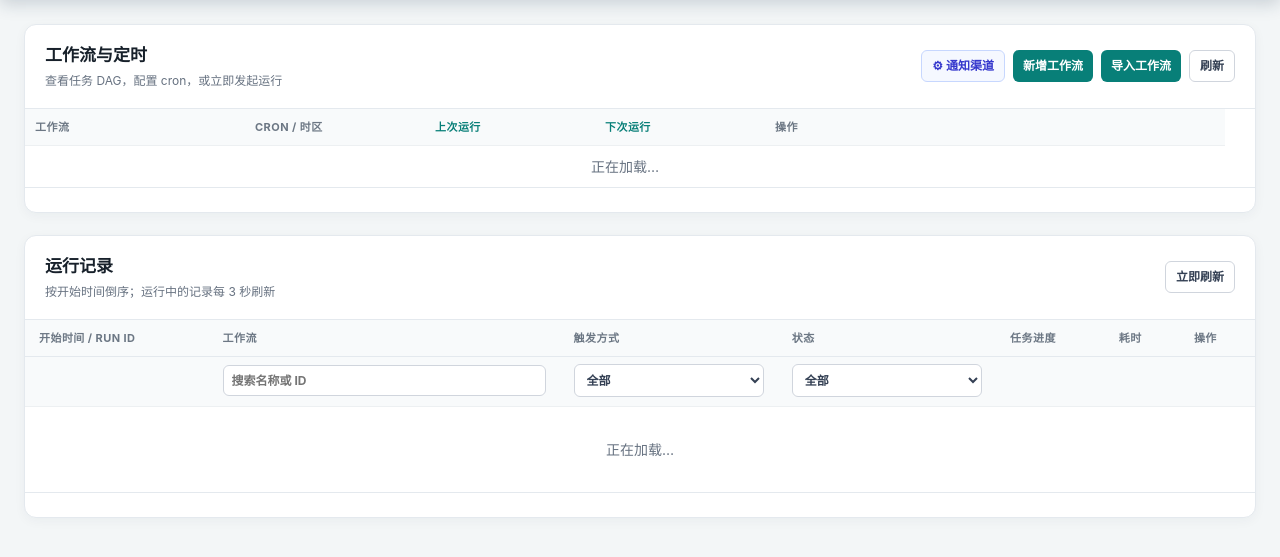
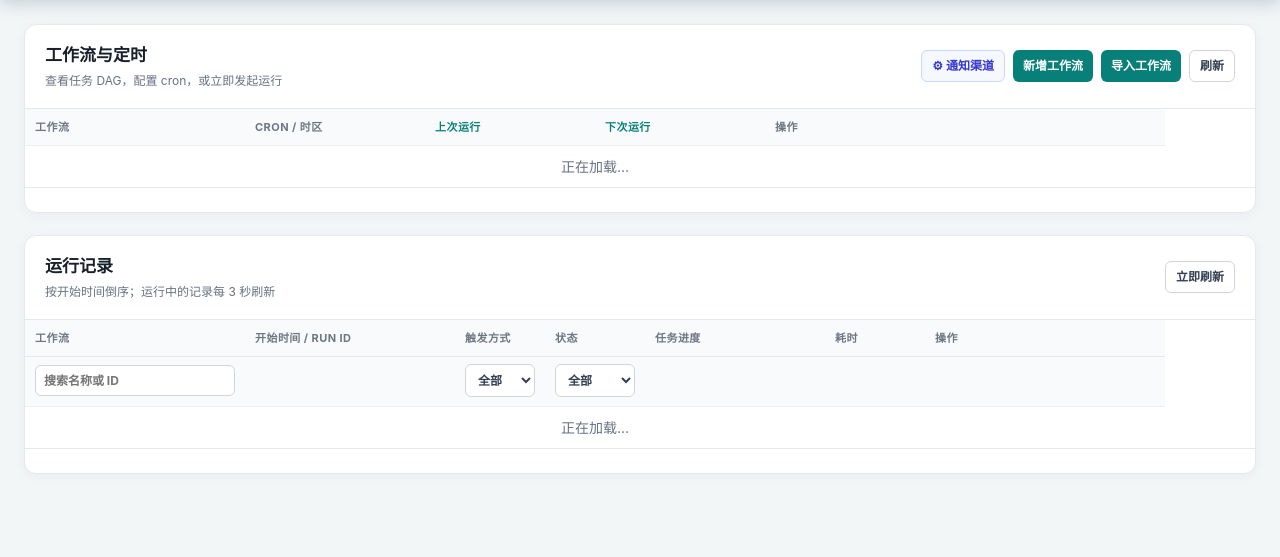
Before and after one commit to kbxu/DAG-Runner, a Python web app: template dagrunner/templates/index.html in a window 1280 px wide. Shown: the part 143-700 px from the top of the page. Run offline with Jinja, Linux system fonts and the light colour scheme; the template is opened without the code that fills it, so the values that code supplies are empty.

Commit message:
style: update ui sizes and orders

```diff
--- a/dagrunner/static/app.js
+++ b/dagrunner/static/app.js
@@ -231,7 +231,7 @@ async function loadRuns(resetPage=false) {
       }
       const handled = r.handled_count ? ` · ${t("已处理 {count}", {count:r.handled_count})}` : "";
       const triggerLabels = {manual:t("手动"),schedule:t("定时"),rerun:t("重跑"),resume:t("失败续跑")};
-      return `<tr><td><div>${fmt(r.start_time)}</div><div class="secondary mono">${esc(r.run_id)}</div></td><td><button class="workflow-link" onclick='showRun(${jsArg(r.run_id)})'>${esc(r.workflow_description || r.workflow_name)}</button><div class="workflow-id mono">${esc(r.workflow_name)}</div></td><td>${esc(triggerLabels[r.trigger_type] || r.trigger_type || "manual")}</td><td>${statusBadge(r.status)}</td><td><div class="progress"><span style="width:${percent}%"></span></div><div class="progress-label">${complete}/${r.task_count || 0} · ${t("成功")} ${r.success_count || 0}${handled}</div></td><td>${duration(r.start_time, r.end_time)}</td><td><div class="actions">${actions.join("")}</div></td></tr>`;
+      return `<tr><td><button class="workflow-link" title="${esc(r.workflow_description || r.workflow_name)}" onclick='showRun(${jsArg(r.run_id)})'>${esc(r.workflow_description || r.workflow_name)}</button><div class="workflow-id mono" title="${esc(r.workflow_name)}">${esc(r.workflow_name)}</div></td><td><div>${fmt(r.start_time)}</div><div class="secondary mono" title="${esc(r.run_id)}">${esc(r.run_id)}</div></td><td>${esc(triggerLabels[r.trigger_type] || r.trigger_type || "manual")}</td><td>${statusBadge(r.status)}</td><td><div class="progress"><span style="width:${percent}%"></span></div><div class="progress-label">${complete}/${r.task_count || 0} · ${t("成功")} ${r.success_count || 0}${handled}</div></td><td>${duration(r.start_time, r.end_time)}</td><td><div class="actions">${actions.join("")}</div></td></tr>`;
     }).join("") || `<tr><td colspan="7" class="empty">${t("没有符合条件的运行记录")}</td></tr>`;
     renderRunPagination();
   } catch (error) { if (!error.offline) toast(error.message, true); }
--- a/dagrunner/static/style.css
+++ b/dagrunner/static/style.css
@@ -35,16 +35,25 @@ main { max-width: 1500px; margin: 24px auto 60px; padding: 0 24px; }
 h2 { margin: 0; font-size: 17px; }
 .panel-head p { margin: 3px 0 0; color: var(--muted); font-size: 12px; }
 .table-wrap { overflow-x: auto; }
-.workflow-list-table { width: 1200px; min-width: 1200px; max-width: 1200px; table-layout: fixed; }
+.workflow-list-table, .run-list-table { width: 1140px; min-width: 1140px; max-width: 1140px; table-layout: fixed; }
 .workflow-col-name { width: 220px; }
 .workflow-col-schedule { width: 180px; }
 .workflow-col-time { width: 170px; }
-.workflow-col-actions { width: 460px; }
-.workflow-list-table th, .workflow-list-table td { padding: 10px; white-space: nowrap; }
-.workflow-list-table .workflow-link { display: block; max-width: 100%; overflow: hidden; text-overflow: ellipsis; white-space: nowrap; text-align: left; }
+.workflow-col-actions { width: 400px; }
+.run-col-time { width: 210px; }
+.run-col-trigger { width: 90px; }
+.run-col-status { width: 100px; }
+.run-col-progress { width: 180px; }
+.run-col-duration { width: 100px; }
+.run-col-actions { width: 240px; }
+.workflow-list-table th, .workflow-list-table td, .run-list-table th, .run-list-table td { padding: 10px; white-space: nowrap; }
+.workflow-list-table .workflow-link, .run-list-table .workflow-link { display: block; max-width: 100%; overflow: hidden; text-overflow: ellipsis; white-space: nowrap; text-align: left; }
 .workflow-list-table .schedule-summary { width: 100%; }
-.workflow-list-table .actions { flex-wrap: nowrap; min-width: 0; }
-.workflow-list-table .actions .button { flex-shrink: 0; }
+.workflow-list-table .actions, .run-list-table .actions { flex-wrap: nowrap; min-width: 0; }
+.workflow-list-table .actions .button, .run-list-table .actions .button { flex-shrink: 0; padding: 6px 8px; font-size: 11px; }
+.run-list-table .filter-row input, .run-list-table .filter-row select { min-width: 0; }
+.run-list-table .secondary, .run-list-table .workflow-id { max-width: 100%; }
+.run-list-table .progress-label { overflow: hidden; text-overflow: ellipsis; white-space: nowrap; }
 table { width: 100%; border-collapse: collapse; }
 th { padding: 10px 14px; color: #6c7784; background: #f8fafb; font-size: 11px; letter-spacing: .04em; text-align: left; text-transform: uppercase; white-space: nowrap; }
 td { padding: 13px 14px; border-top: 1px solid #edf0f2; vertical-align: middle; }
--- a/dagrunner/templates/index.html
+++ b/dagrunner/templates/index.html
@@ -48,12 +48,13 @@
         <button class="button ghost" onclick="loadRuns()" data-i18n>立即刷新</button>
       </div>
       <div class="table-wrap">
-        <table>
+        <table class="run-list-table">
+          <colgroup><col class="workflow-col-name"><col class="run-col-time"><col class="run-col-trigger"><col class="run-col-status"><col class="run-col-progress"><col class="run-col-duration"><col class="run-col-actions"></colgroup>
           <thead>
-            <tr><th data-i18n>开始时间 / Run ID</th><th data-i18n>工作流</th><th data-i18n>触发方式</th><th data-i18n>状态</th><th data-i18n>任务进度</th><th data-i18n>耗时</th><th data-i18n>操作</th></tr>
+            <tr><th data-i18n>工作流</th><th data-i18n>开始时间 / Run ID</th><th data-i18n>触发方式</th><th data-i18n>状态</th><th data-i18n>任务进度</th><th data-i18n>耗时</th><th data-i18n>操作</th></tr>
             <tr class="filter-row">
+              <th><input id="runWorkflowFilter" type="search" placeholder="搜索名称或 ID" data-i18n-placeholder="搜索名称或 ID" aria-label="搜索工作流" data-i18n-aria-label="搜索工作流" oninput="scheduleRunSearch(this.value)"></th>
               <th></th>
-              <th><input id="runWorkflowFilter" type="search" placeholder="搜索名称或 ID" data-i18n-placeholder="搜索名称或 ID" aria-label="搜索工作流" data-i18n-aria-label="搜索工作流" oninput="scheduleRunSearch(this.value)"></th>
               <th><select id="runTriggerFilter" aria-label="筛选触发方式" data-i18n-aria-label="筛选触发方式" onchange="setRunFilter('trigger',this.value)"><option value="" data-i18n>全部</option><option value="manual" data-i18n>手动</option><option value="schedule" data-i18n>定时</option><option value="rerun" data-i18n>重跑</option><option value="resume" data-i18n>失败续跑</option></select></th>
               <th><select id="runStatusFilter" aria-label="筛选状态" data-i18n-aria-label="筛选状态" onchange="setRunFilter('status',this.value)"><option value="" data-i18n>全部</option><option value="RUNNING" data-i18n>运行中</option><option value="SUCCESS" data-i18n>成功</option><option value="FAILED" data-i18n>失败</option></select></th>
               <th></th><th></th><th></th>
```
